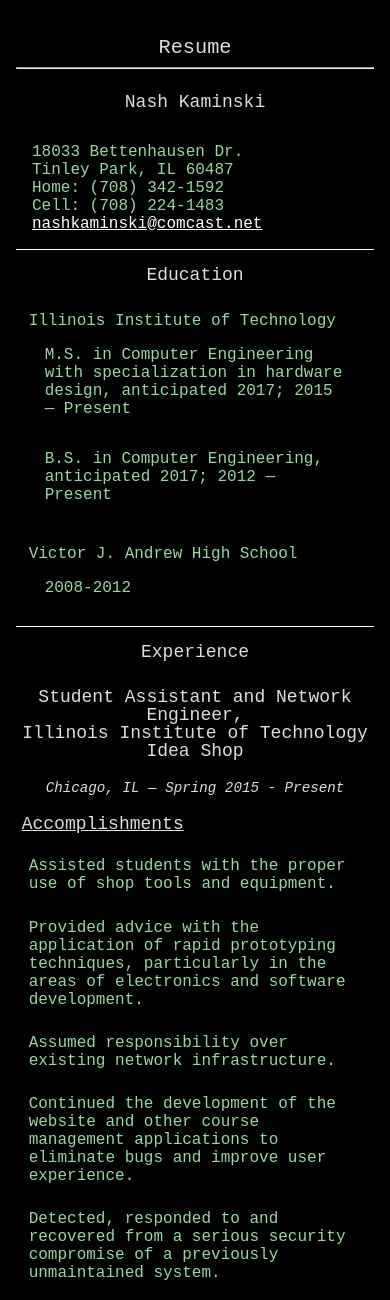
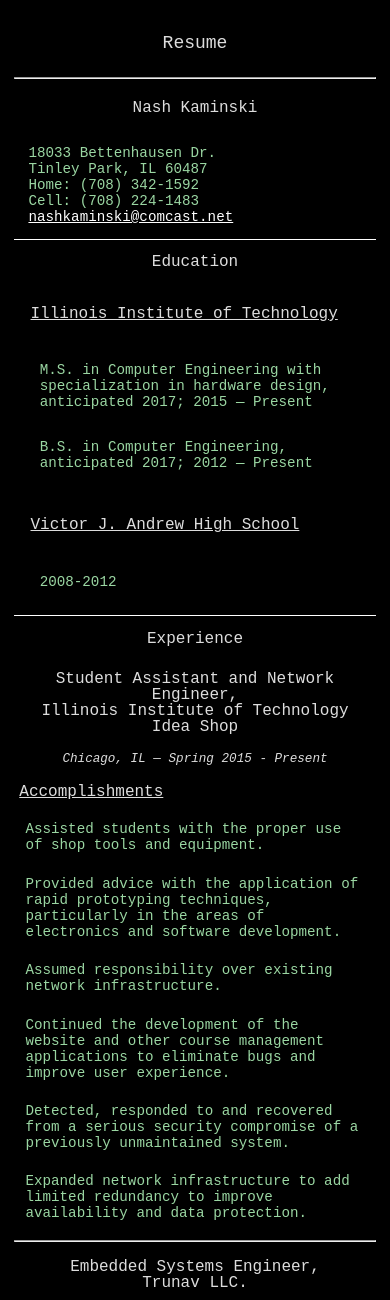
Before and after one commit to nkaminski/kaminski.io, a PHP site: page /resume in a window 390 px wide. Shown: the top 1300 px of the page. Run offline with PHP 8.4, Linux system fonts and the light colour scheme.

Commit message:
all onscreen styles look good, just needs a navbar

```diff
--- a/assets/screen.css
+++ b/assets/screen.css
@@ -66,7 +66,7 @@
 }
 img {
 	 display: block; /* Images display inline by default */
-	 max-width: 40%;
+	 max-width: 60%;
 	 margin-left: auto;
 	 margin-right: auto;
 	 padding-bottom: 0em;
@@ -150,30 +150,39 @@
     border-color: white;
   }
 /* Module */
+  .home ul{
+    max-width: 75em;
+    margin-left: auto;
+    margin-right: auto;
+  }
   .home li{
 	  font-style: italic;
   }
 /* State */
 @media screen and (max-width: 29.250em){
 /* closest value to 480 pixels in major second scale */
-	h1 {
+	body {
+    font-size: 0.889em;
+  }
+  h1 {
 		font-size: 1.266em;
-		padding-bottom: 0em;
 	}
 	h2 {
 		font-size: 1.125em;
 	}
-
-	img {
-		display: none;
-	}
 	div {
 		padding: 0em;
 	}
+  img {
+    max-width: 90%;
+  }
 }
 @media screen and (min-width: 60.750em) {
 /* closest value to 960 pixels in major second scale, only use .flexbox if supported */
-	.flexbox .flex-container {
+	.home img {
+    max-width: 40%;
+  }
+  .flexbox .flex-container {
 		display: flex;
     flex-flow: row wrap;
     justify-content: space-around;
--- a/resume/index.html
+++ b/resume/index.html
@@ -25,11 +25,11 @@
     <div class="border">
       <h2>Education</h2>
       <ul>
-        <li><b>Illinois Institute of Technology</b><br>
+        <li><h4>Illinois Institute of Technology</h4><br>
         <p>M.S. in Computer Engineering with specialization in hardware design, anticipated 2017;  2015 — Present</p>
         <p>B.S. in Computer Engineering, anticipated 2017;  2012 — Present</p>
         </li>
-        <li><b>Victor J. Andrew High School</b><br>
+        <li><h4>Victor J. Andrew High School</h4><br>
         <p>2008-2012</p></li>
     </div>
     </div>
```
